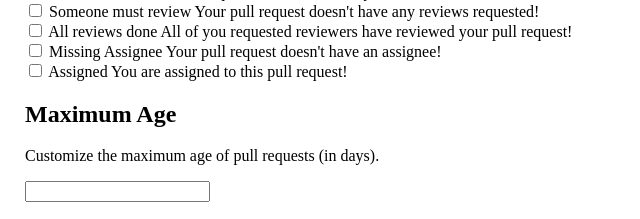
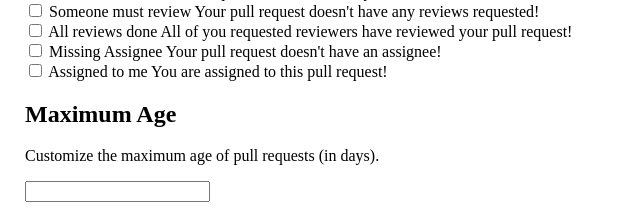
Before and after one commit to renuo/github-pull-request-counter, a website built with webpack: page src/options.html in a window 1280 px wide. Shown: the part 222-441 px from the top of the page, 0-640 px from the left. Built offline with nearby package versions, Linux system fonts and the light colour scheme; some packages are replaced by stand-ins of ours.

Commit message:
Update options.html

```diff
--- a/src/options.html
+++ b/src/options.html
@@ -35,7 +35,7 @@
     </div>
     <div class="hover-label-container">
       <input class="pointer" type="checkbox" id="all-assigned" name="all-assigned">
-      <label class="pointer" for="all-assigned">Assigned</label>
+      <label class="pointer" for="all-assigned">Assigned to me</label>
       <label class="hover-label">You are assigned to this pull request!</label>
     </div>
 
```
